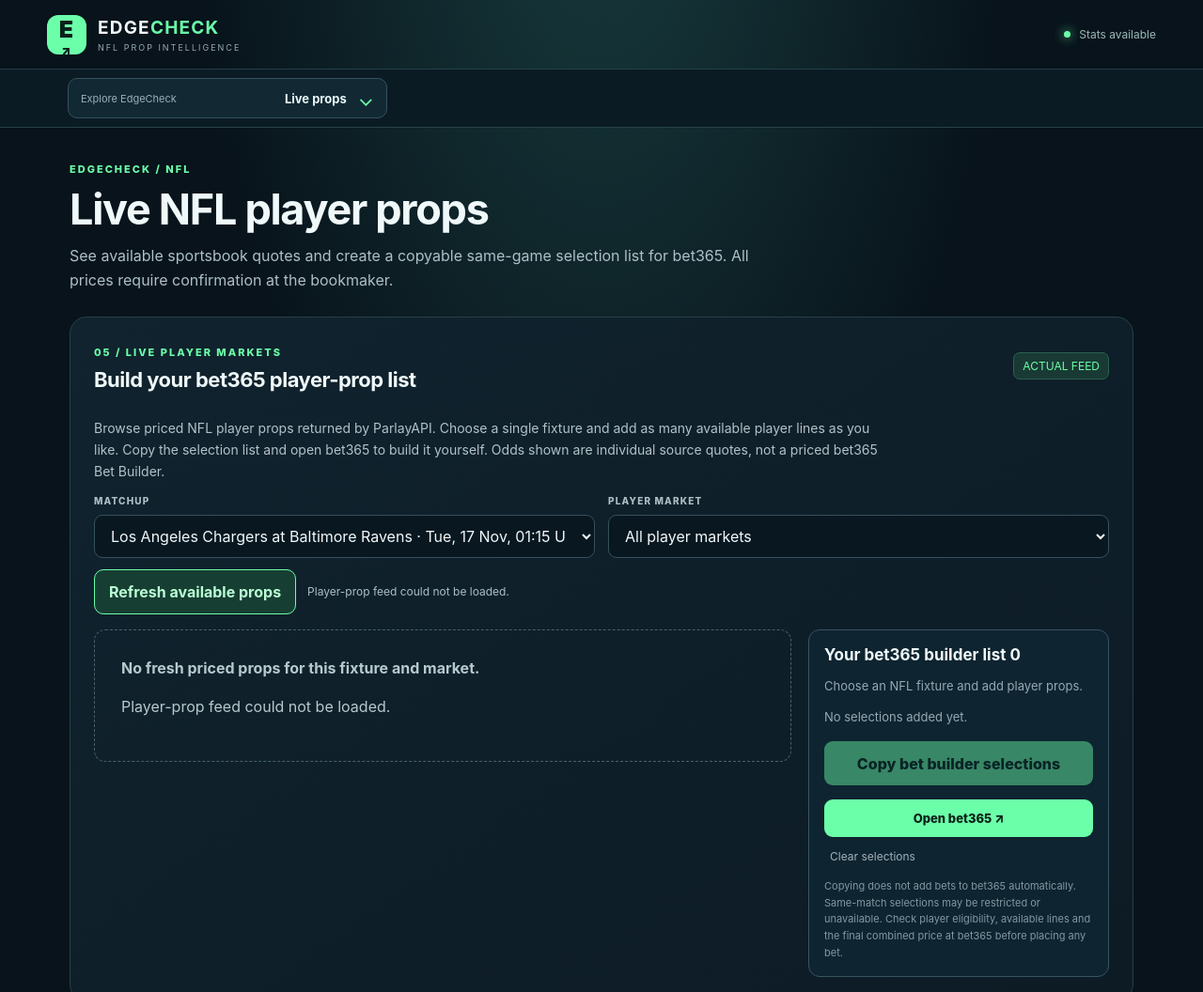
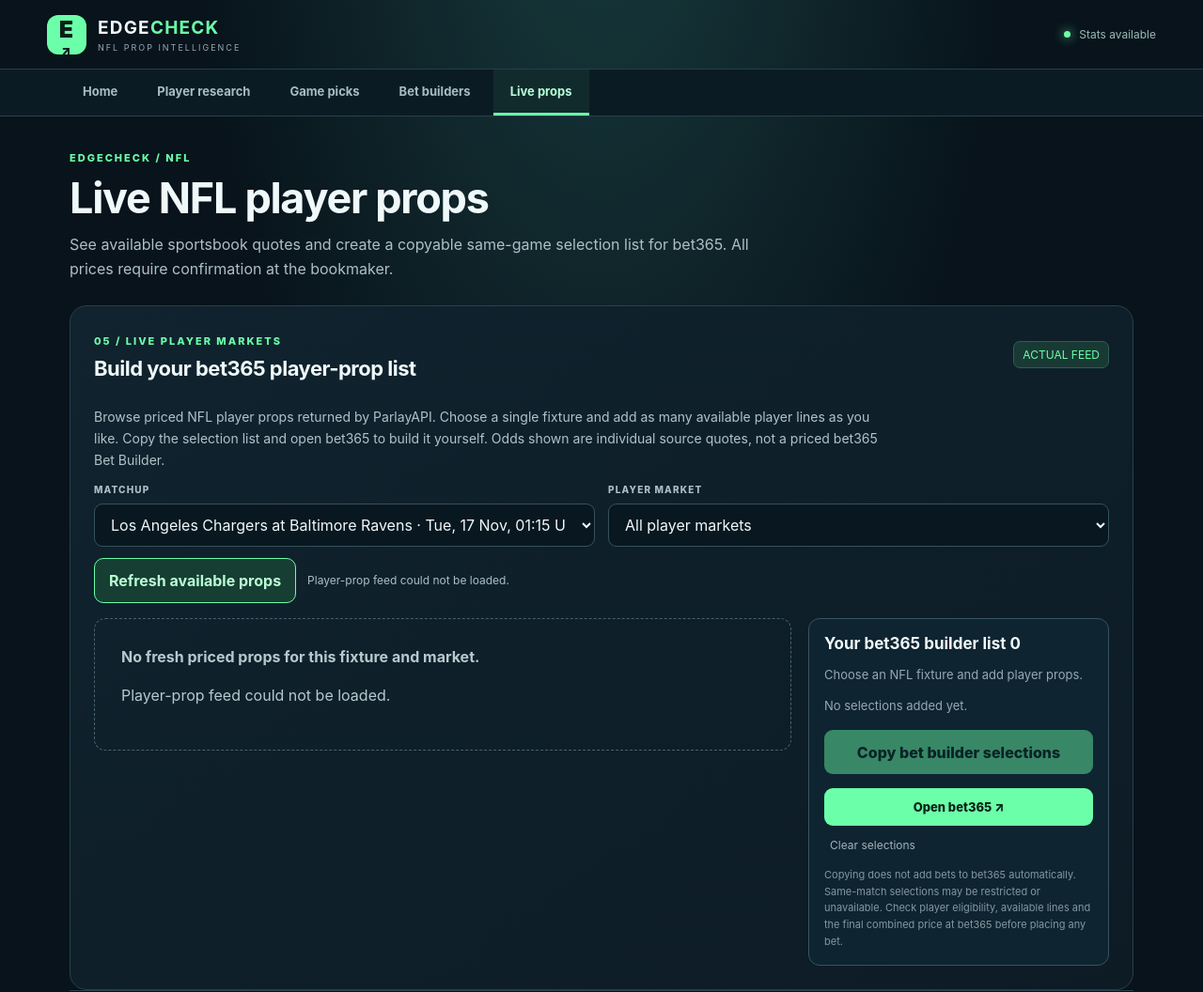
Before and after one commit to gsy2phh24h-art/edgecheck, a plain HTML site: page edgecheck-public/props.html in a window 1280 px wide. Shown: the top 1056 px of the page at 94% size. Drawn offline with Linux system fonts and the light colour scheme; no server answers.

Commit message:
Restore horizontal top page navigation

```diff
--- a/edgecheck-public/props.html
+++ b/edgecheck-public/props.html
@@ -1,6 +1,8 @@
 <!doctype html><html lang="en"><head><meta charset="utf-8"><meta name="viewport" content="width=device-width,initial-scale=1,viewport-fit=cover"><meta name="theme-color" content="#08131b"><meta name="description" content="EdgeCheck NFL player prop research: recent game logs, hit rates and bet slip analysis."><title>Live NFL player props | EdgeCheck</title><link rel="manifest" href="/manifest.webmanifest"><link rel="stylesheet" href="/styles.css"></head><body data-page="props">
 <header class="top"><div class="brand"><span class="logo">E<span>↗</span></span><div><strong>EDGE<span class="accent">CHECK</span></strong><small>NFL PROP INTELLIGENCE</small></div></div><div class="topright"><span class="livepoint"></span><span id="data-status">Checking data…</span></div></header>
-<nav class="site-nav" aria-label="Main navigation"><div class="nav-menu-wrap"><details class="nav-dropdown"><summary aria-label="Choose a page"><span class="nav-dropdown-label">Explore EdgeCheck</span><strong>Live props</strong><span class="nav-chevron" aria-hidden="true">⌄</span></summary><div class="nav-dropdown-items"><a data-nav="home" href="/">Home</a><a data-nav="research" href="/research.html">Player research</a><a data-nav="picks" href="/picks.html">Game picks</a><a data-nav="builders" href="/builders.html">Bet builders</a><a data-nav="props" href="/props.html">Live props</a></div></details></div></nav>
+<nav class="site-nav" aria-label="Main navigation"><div class="site-nav-inner">
+<a data-nav="home" href="/">Home</a><a data-nav="research" href="/research.html">Player research</a><a data-nav="picks" href="/picks.html">Game picks</a><a data-nav="builders" href="/builders.html">Bet builders</a><a data-nav="props" href="/props.html">Live props</a>
+</div></nav>
 <main class="shell"><section class="page-intro"><span class="overline">EDGE<span class="accent">CHECK</span> / NFL</span><h1>Live NFL player props</h1><p>See available sportsbook quotes and create a copyable same-game selection list for bet365. All prices require confirmation at the bookmaker.</p></section><section class="hero"><div class="eyebrow">THE RESEARCH DESK <span>•</span> NFL</div><h1>Know the numbers.<br><span>Build a smarter slip.</span></h1><p>Search NFL players, examine their recent performances, and identify the legs with the weakest historical hit rates.</p><div class="hero-stats"><div><b id="player-count">—</b><span>Players available</span></div><div><b id="game-count">—</b><span>Game logs</span></div><div><b id="update-date">—</b><span>Latest update (UTC)</span></div></div></section>
 <div id="alert" class="notice" hidden></div>
 <div class="columns"><section class="panel analyser"><div class="sectionhead"><div><span class="overline">01 / RESEARCH</span><h2>Player prop analyser</h2></div><span class="tag">NFL</span></div>
```
